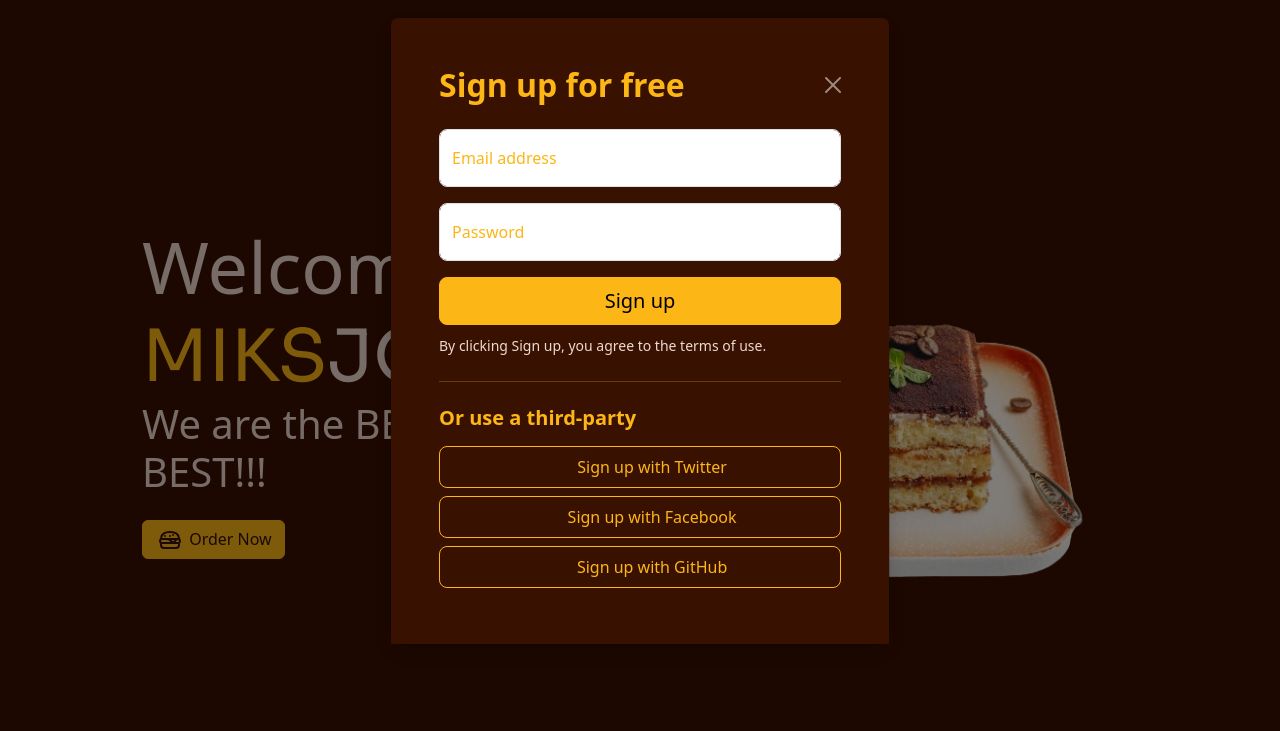
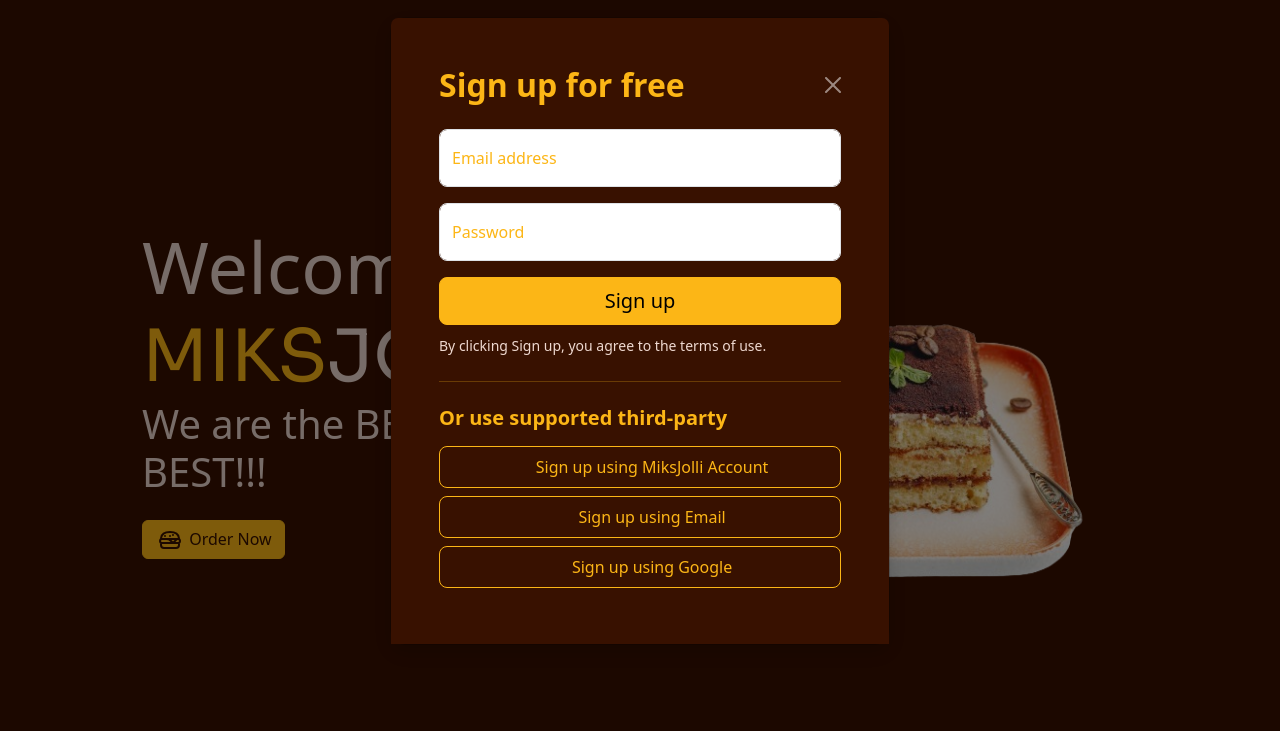
Before and after one commit to angelomiko129/Botabara_V1-Landing-Page, a website: page index.html in a window 1280 px wide. Both pictures are taken after a click on the link "Sign Up". Shown: the part 69-800 px from the top of the page. Drawn offline with nearby package versions, Linux system fonts and the light colour scheme.

Commit message:
Update some code

```diff
--- a/index.html
+++ b/index.html
@@ -46,24 +46,24 @@
             <button class="w-100 mb-2 btn btn-lg rounded-3 btn-primary" type="submit">Sign up</button>
             <small class="text-light">By clicking Sign up, you agree to the terms of use.</small>
             <hr class="my-4">
-            <h2 class="fs-5 fw-bold mb-3">Or use a third-party</h2>
+            <h2 class="fs-5 fw-bold mb-3">Or use supported third-party</h2>
             <button class="w-100 py-2 mb-2 btn btn-outline-primary rounded-3" type="submit">
               <svg class="bi me-1" width="16" height="16">
                 <use xlink:href="#twitter" />
               </svg>
-              Sign up with Twitter
+              Sign up using MiksJolli Account
             </button>
             <button class="w-100 py-2 mb-2 btn btn-outline-primary rounded-3" type="submit">
               <svg class="bi me-1" width="16" height="16">
-                <use xlink:href="#facebook" />
+                <use xlink:href="#email" />
               </svg>
-              Sign up with Facebook
+              Sign up using Email
             </button>
             <button class="w-100 py-2 mb-2 btn btn-outline-primary rounded-3" type="submit">
               <svg class="bi me-1" width="16" height="16">
-                <use xlink:href="#github" />
+                <use xlink:href="#google" />
               </svg>
-              Sign up with GitHub
+              Sign up using Google
             </button>
           </form>
         </div>
@@ -143,14 +143,6 @@
         <div class="col-md-6 p-lg-5 mx-auto my-5">
           <h1 class="display-3 fw-bold">We look for something new.</h1>
           <h3 class="fw-normal text-muted mb-3">Eat anything you want from the store.</h3>
-          <div class="d-flex gap-3 justify-content-center lead fw-normal">
-            <a class="icon-link" href="#">
-              Learn more from our page.
-            </a>
-            <a class="icon-link" href="#">
-              Buy Now <p class="bi bi-bag-fill"></p>
-            </a>
-          </div>
         </div>
       </div>
 
```
